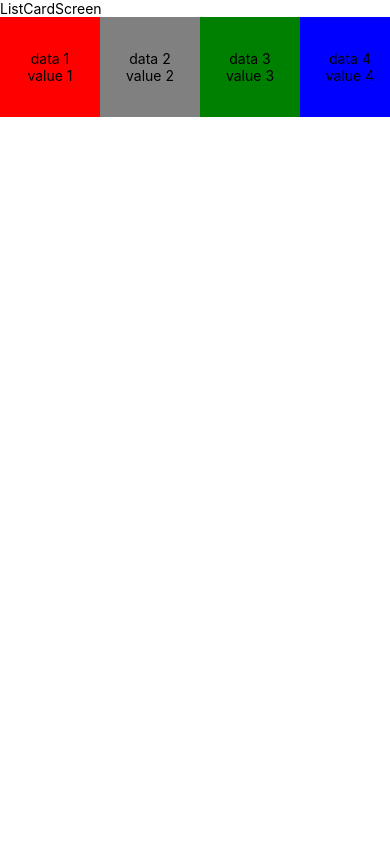
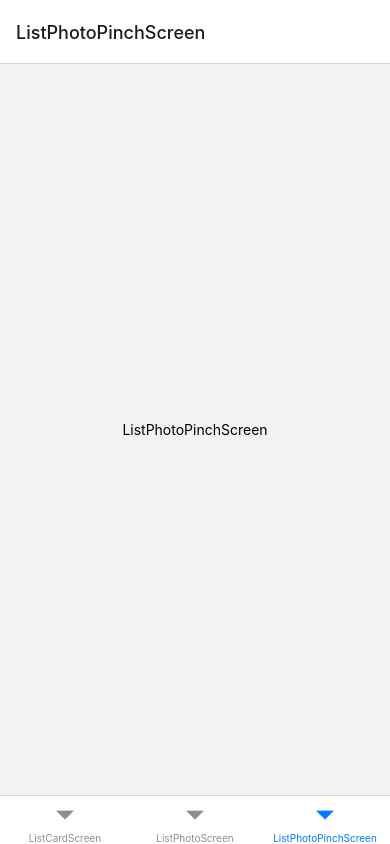
Before and after one commit to radenlarko/ModalSlide, a React Native app: screen /ListPhotoPinchScreen in a window 390 px wide. Built offline with nearby package versions, Linux system fonts and the light colour scheme.

Commit message:
Add react navigation

```diff
--- a/App.tsx
+++ b/App.tsx
@@ -6,10 +6,10 @@
  */
 
 import React from 'react';
-import ListCardScreen from './src/screens/ListCardScreen';
+import Navigation from './src/navigation';
 
 function App(): JSX.Element {
-  return <ListCardScreen />;
+  return <Navigation />;
 }
 
 export default App;
--- /dev/null
+++ b/src/navigation/index.tsx
@@ -0,0 +1,28 @@
+import React from 'react';
+import {NavigationContainer} from '@react-navigation/native';
+import {createBottomTabNavigator} from '@react-navigation/bottom-tabs';
+import {TabParamList} from '../types';
+import {
+  ListCardScreen,
+  ListPhotoPinchScreen,
+  ListPhotoScreen,
+} from '../screens';
+
+const Tab = createBottomTabNavigator<TabParamList>();
+
+const Navigation = () => {
+  return (
+    <NavigationContainer>
+      <Tab.Navigator>
+        <Tab.Screen name="ListCardScreen" component={ListCardScreen} />
+        <Tab.Screen name="ListPhotoScreen" component={ListPhotoScreen} />
+        <Tab.Screen
+          name="ListPhotoPinchScreen"
+          component={ListPhotoPinchScreen}
+        />
+      </Tab.Navigator>
+    </NavigationContainer>
+  );
+};
+
+export default Navigation;
--- a/src/screens/ListCardScreen.tsx
+++ b/src/screens/ListCardScreen.tsx
@@ -9,6 +9,10 @@ import {
   TouchableOpacity,
 } from 'react-native';
 import React, {useCallback, useState} from 'react';
+import {BottomTabScreenProps} from '@react-navigation/bottom-tabs';
+import {TabParamList} from '../types';
+
+type Props = BottomTabScreenProps<TabParamList, 'ListCardScreen'>;
 
 interface Data {
   label: string;
@@ -44,7 +48,7 @@ const data: Data[] = [
   },
 ];
 
-const ListCardScreen = () => {
+const ListCardScreen = ({}: Props) => {
   const [idx, setIdx] = useState(0);
   const [isOpen, setIsOpen] = useState(false);
 
--- /dev/null
+++ b/src/screens/ListPhotoPinchScreen.tsx
@@ -0,0 +1,24 @@
+import {StyleSheet, Text, View} from 'react-native';
+import React from 'react';
+import {BottomTabScreenProps} from '@react-navigation/bottom-tabs';
+import {TabParamList} from '../types';
+
+type Props = BottomTabScreenProps<TabParamList, 'ListPhotoPinchScreen'>;
+
+const ListPhotoPinchScreen = ({}: Props) => {
+  return (
+    <View style={styles.container}>
+      <Text>ListPhotoPinchScreen</Text>
+    </View>
+  );
+};
+
+export default ListPhotoPinchScreen;
+
+const styles = StyleSheet.create({
+  container: {
+    flex: 1,
+    alignItems: 'center',
+    justifyContent: 'center',
+  },
+});
--- /dev/null
+++ b/src/screens/ListPhotoScreen.tsx
@@ -0,0 +1,24 @@
+import {StyleSheet, Text, View} from 'react-native';
+import React from 'react';
+import {BottomTabScreenProps} from '@react-navigation/bottom-tabs';
+import {TabParamList} from '../types';
+
+type Props = BottomTabScreenProps<TabParamList, 'ListPhotoScreen'>;
+
+const ListPhotoScreen = ({}: Props) => {
+  return (
+    <View style={styles.container}>
+      <Text>ListPhotoScreen</Text>
+    </View>
+  );
+};
+
+export default ListPhotoScreen;
+
+const styles = StyleSheet.create({
+  container: {
+    flex: 1,
+    alignItems: 'center',
+    justifyContent: 'center',
+  },
+});
--- /dev/null
+++ b/src/screens/index.ts
@@ -0,0 +1,5 @@
+import ListCardScreen from './ListCardScreen';
+import ListPhotoScreen from './ListPhotoScreen';
+import ListPhotoPinchScreen from './ListPhotoPinchScreen';
+
+export {ListCardScreen, ListPhotoScreen, ListPhotoPinchScreen};
--- /dev/null
+++ b/src/types/index.d.ts
@@ -0,0 +1,5 @@
+export type TabParamList = {
+  ListCardScreen: undefined;
+  ListPhotoScreen: undefined;
+  ListPhotoPinchScreen: undefined;
+};
```
Also changed, not shown: package.json (+6 -1 lines), 2 other files (tests, documents, lock files or other folders).
